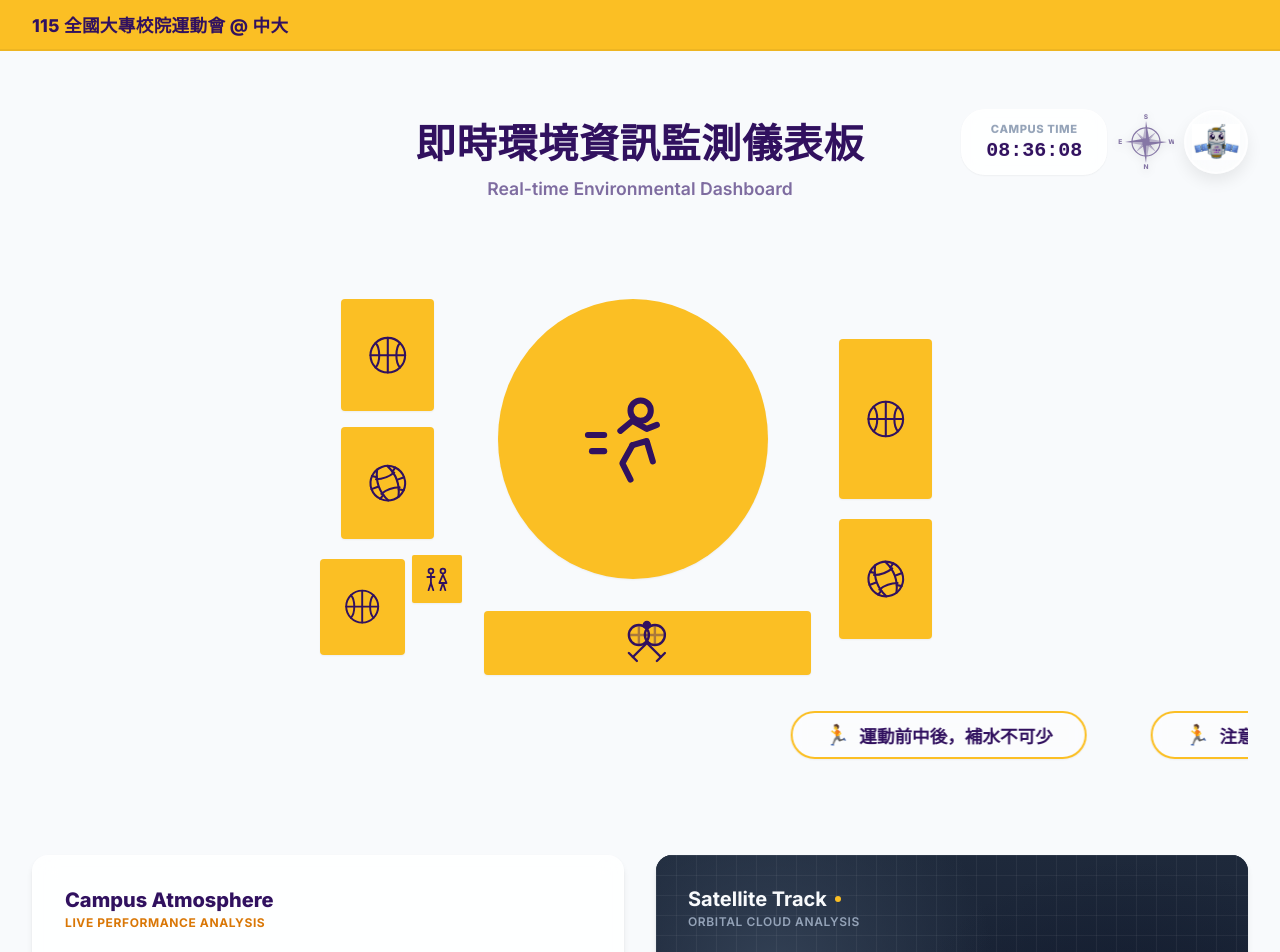
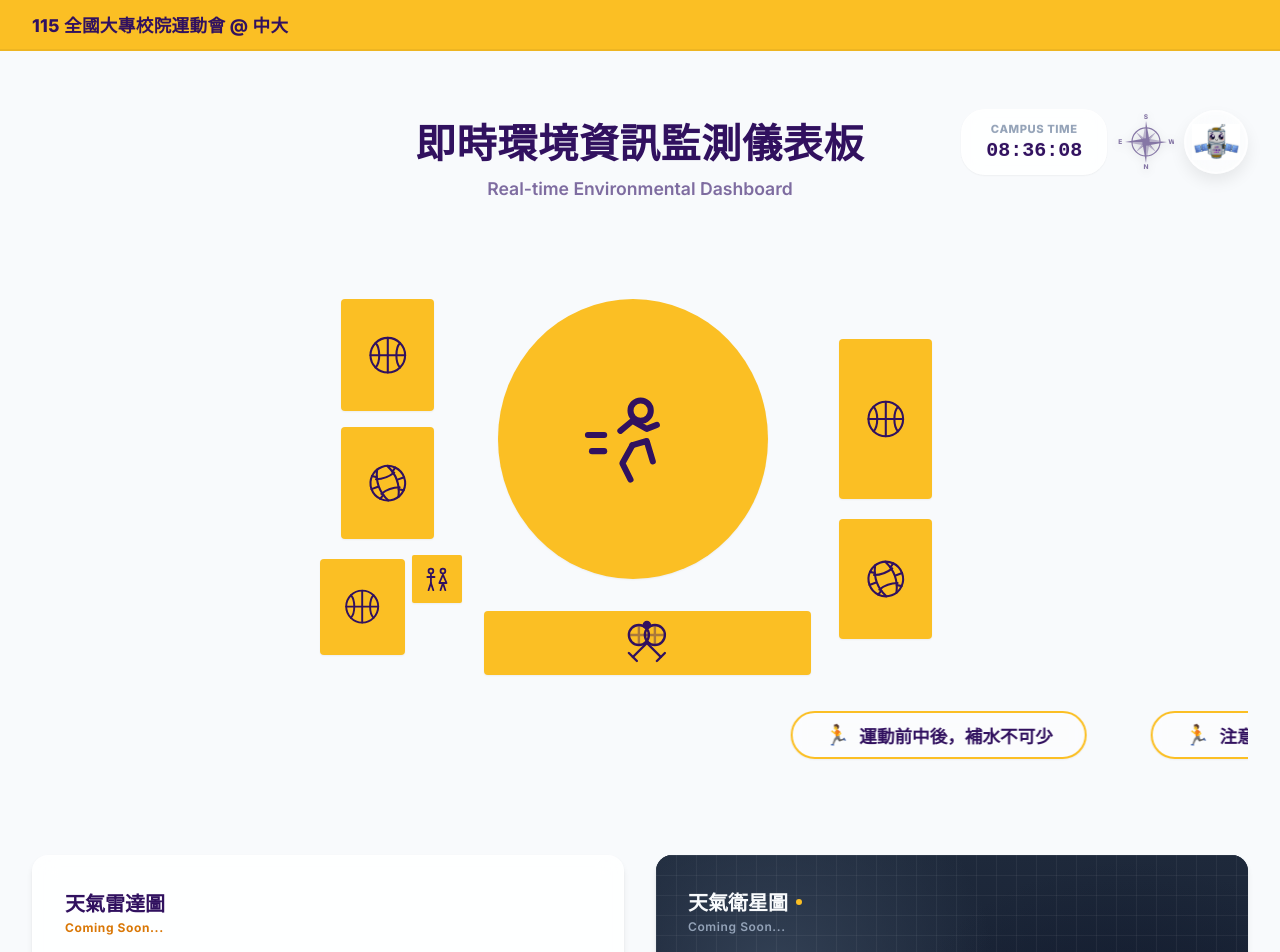
Before and after one commit to Helen202420/NCU_dashboard, a React (Vite) app: page / in a window 1280 px wide. Shown: the top 952 px of the page. Built offline with nearby package versions, Linux system fonts and the light colour scheme.

Commit message:
update UI details

```diff
--- a/src/components/AtmosphereSection.jsx
+++ b/src/components/AtmosphereSection.jsx
@@ -13,9 +13,9 @@ const AtmosphereSection = () => {
   return (
     <div className="glass-panel" style={{ padding: '2rem', height: '400px', display: 'flex', flexDirection: 'column' }}>
       <div>
-        <h2 style={{ fontSize: 'var(--fs-h2)', fontWeight: 800, color: 'var(--color-primary-dark)', marginBottom: '0.2rem' }}>Campus Atmosphere</h2>
+        <h2 style={{ fontSize: 'var(--fs-h2)', fontWeight: 800, color: 'var(--color-primary-dark)', marginBottom: '0.2rem' }}>天氣雷達圖</h2>
 
-        <p className="text-secondary-dark" style={{ fontSize: 'var(--fs-tiny)', fontWeight: 700, color: 'var(--color-secondary-dark)', letterSpacing: '0.05em' }}>LIVE PERFORMANCE ANALYSIS</p>
+        <p className="text-secondary-dark" style={{ fontSize: 'var(--fs-tiny)', fontWeight: 700, color: 'var(--color-secondary-dark)', letterSpacing: '0.05em' }}>Coming Soon...</p>
 
       </div>
 
--- a/src/components/ForecastList.jsx
+++ b/src/components/ForecastList.jsx
@@ -65,7 +65,8 @@ const ForecastList = () => {
           return (
             <div
               key={i}
-              onClick={() => setActiveIndex(isActive ? null : i)} // Toggle selection on click
+              onMouseEnter={() => setActiveIndex(i)}
+              onMouseLeave={() => setActiveIndex(null)}
               className={`glass-panel ${isActive ? 'text-white' : ''}`}
               style={{
                 background: isActive ? '#8576A5' : '',
@@ -77,7 +78,7 @@ const ForecastList = () => {
                 gap: '1rem',
                 border: isActive ? '2px solid var(--color-secondary)' : '1px solid rgba(0,0,0,0.05)',
                 position: 'relative',
-                cursor: 'pointer', /* Make it clear that it is clickable */
+                cursor: 'default',
                 transition: 'all 0.3s ease'
               }}>
 
--- a/src/components/SatelliteTrack.jsx
+++ b/src/components/SatelliteTrack.jsx
@@ -23,10 +23,10 @@ const SatelliteTrack = () => {
       <div style={{ position: 'relative', zIndex: 1, padding: '2rem', height: '100%', display: 'flex', flexDirection: 'column' }}>
         <div>
            <div style={{ display: 'flex', alignItems: 'center', gap: '0.5rem' }}>
-              <h2 style={{ fontSize: 'var(--fs-h2)', fontWeight: 700, color: '#F8FAFC' }}>Satellite Track</h2>
+              <h2 style={{ fontSize: 'var(--fs-h2)', fontWeight: 700, color: '#F8FAFC' }}>天氣衛星圖</h2>
               <div style={{ width: '6px', height: '6px', borderRadius: '50%', background: 'var(--color-secondary)' }}></div>
            </div>
-           <p style={{ fontSize: 'var(--fs-tiny)', fontWeight: 600, color: '#94A3B8', letterSpacing: '0.05em', marginTop: '0.2rem' }}>ORBITAL CLOUD ANALYSIS</p>
+           <p style={{ fontSize: 'var(--fs-tiny)', fontWeight: 600, color: '#94A3B8', letterSpacing: '0.05em', marginTop: '0.2rem' }}>Coming Soon...</p>
         </div>
 
 
```
